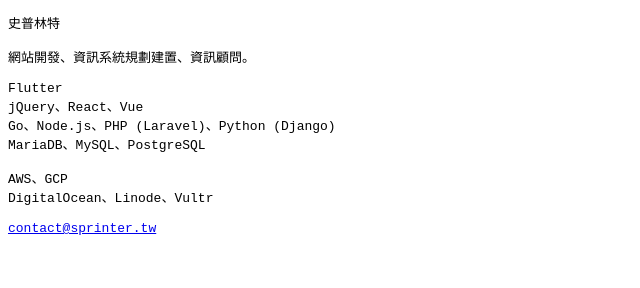
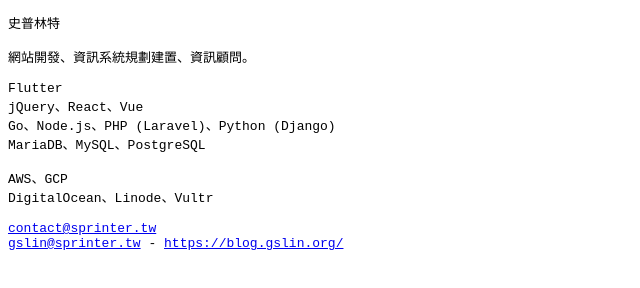
Before and after one commit to sprintertw/sprinter.tw, a plain HTML site: page index.html in a window 1280 px wide. Shown: the whole page, without its empty margins (0-640 px from the left). Drawn offline with Linux system fonts and the light colour scheme.

Commit message:
Add my link.

```diff
--- a/index.html
+++ b/index.html
@@ -20,6 +20,7 @@ AWS、GCP
 DigitalOcean、Linode、Vultr
 
 <a href="mailto:contact@sprinter.tw">contact@sprinter.tw</a>
+<a href="mailto:gslin@sprinter.tw">gslin@sprinter.tw</a> - <a href="https://blog.gslin.org/">https://blog.gslin.org/</a>
 </pre>
 </div>
 </body>
```
